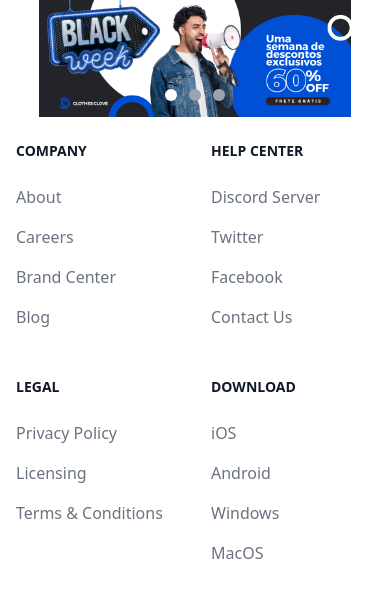
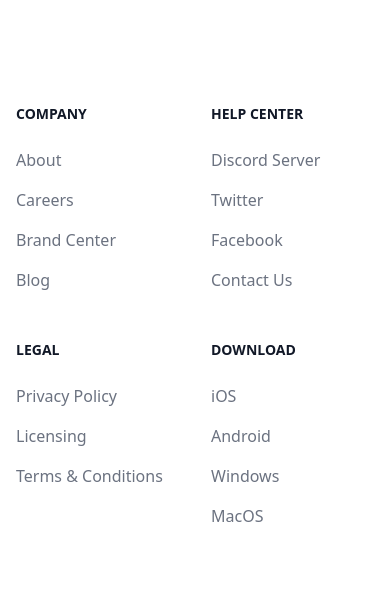
Before and after one commit to RamonPapes/Ecommerce-NextJs, a Next.js app: page / in a window 390 px wide. Shown: the top 598 px of the page. Built offline with nearby package versions, Linux system fonts and the light colour scheme; some icons are missing.

Commit message:
fix: Aumentando a margem do carousel

```diff
--- a/src/components/carrossel.tsx
+++ b/src/components/carrossel.tsx
@@ -19,8 +19,8 @@
     };
 
     return (
-        <div className='overflow-hidden relative'>
-            <div className={`flex transition ease-out duration-700`} style={{
+        <div className='overflow-hidden relative my-10'>
+            <div className={`hidden sm:flex transition ease-out duration-700 `} style={{
                 transform: `translateX(-${current * 100}%)`
             }}>
                 {slides?.map((s: string, index: number) => (
```
